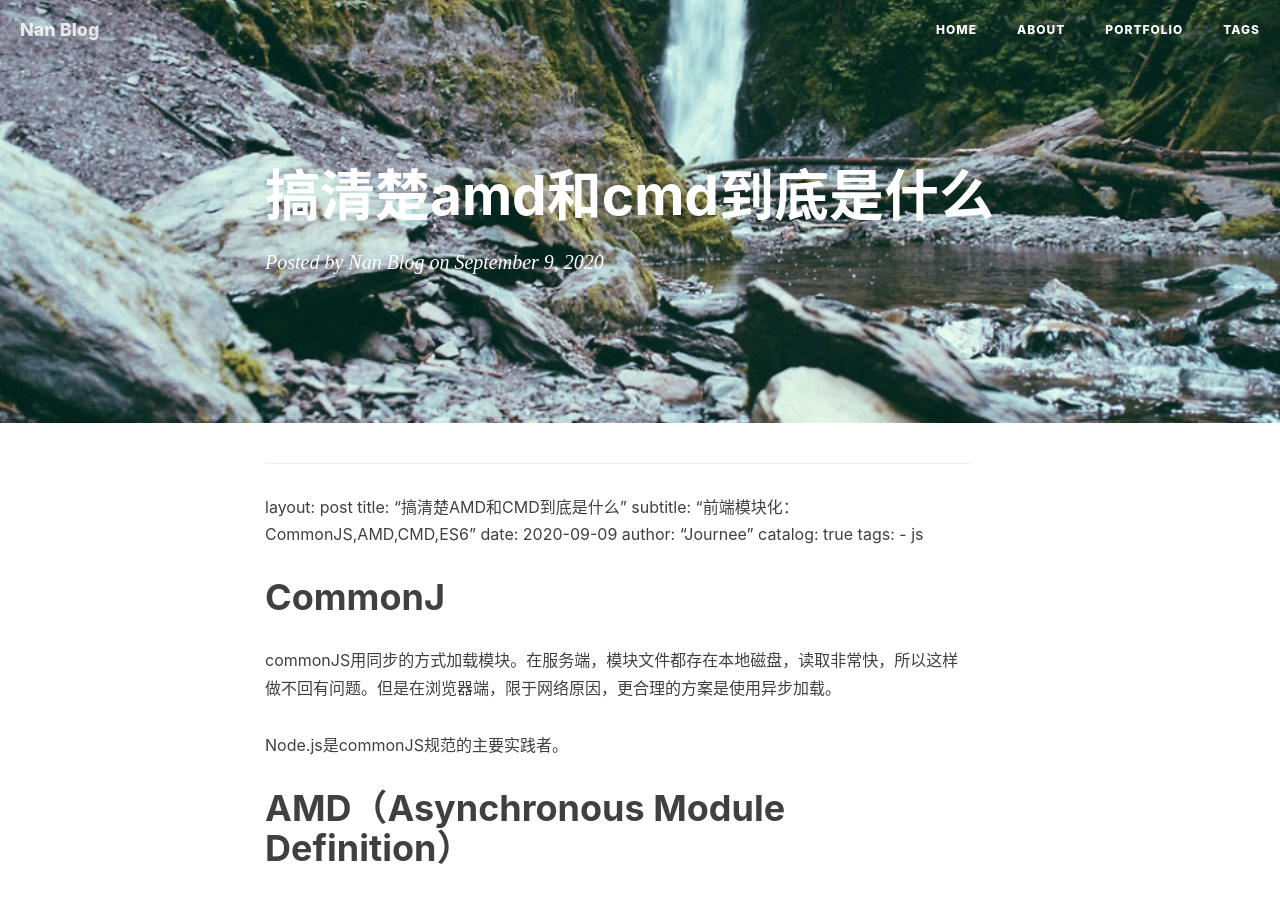
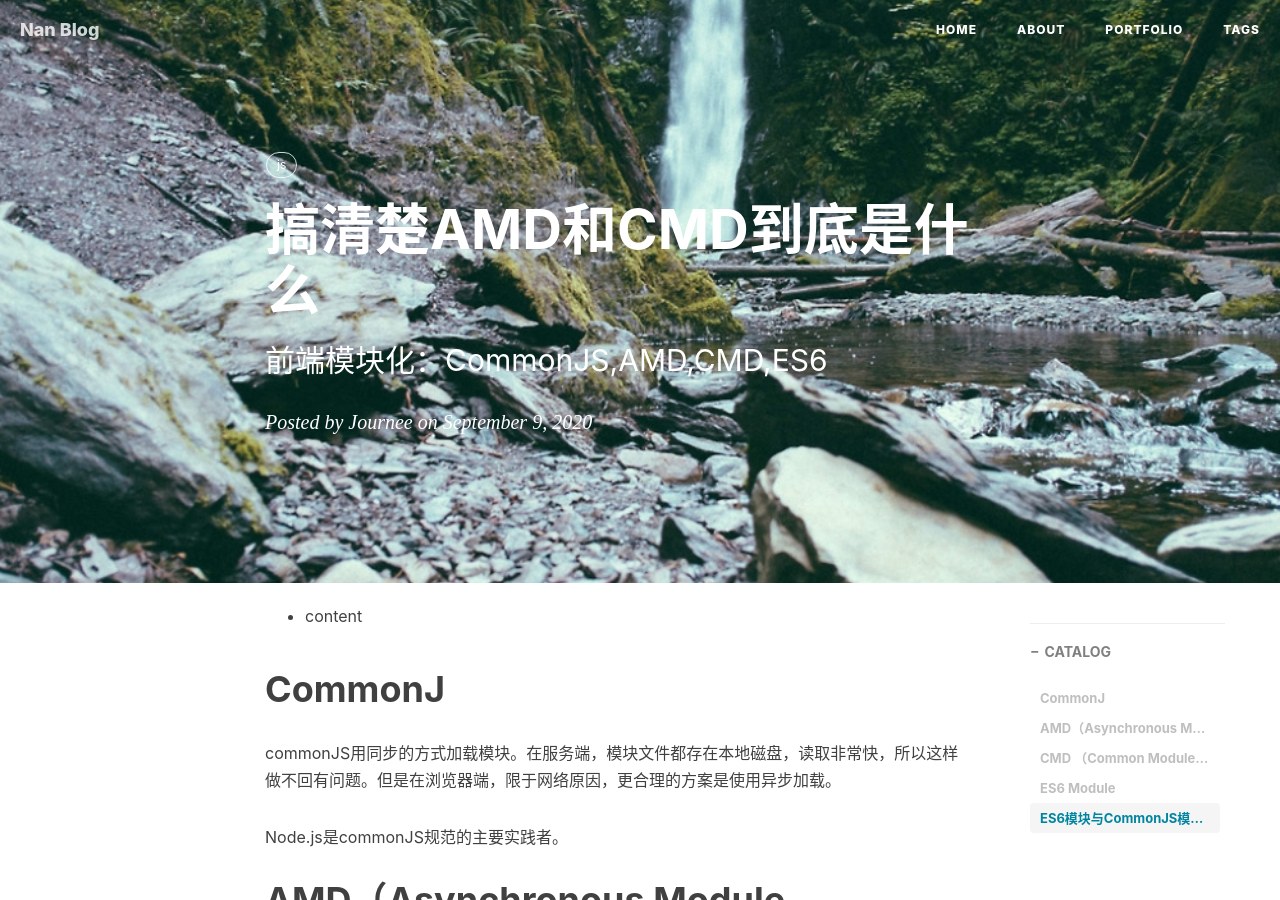
Before and after one commit to mushroommie/try-for-github-pages, a Jekyll site: the page built from _posts/2020-09-09-搞清楚AMD和CMD到底是什么.md, in a window 1280 px wide and 900 px high. Built offline with Jekyll 4.4.1, drawn with Linux system fonts in a browser that asks for light colours; nearby versions of some CDN libraries; our own code applies the rules of GitHub Pages for plain Markdown files; comment, search, counter and statistics services are not loaded.

Commit message:
add --- to titile;add *content to content

```diff
--- a/_posts/2020-09-09-搞清楚AMD和CMD到底是什么.md
+++ b/_posts/2020-09-09-搞清楚AMD和CMD到底是什么.md
@@ -7,7 +7,9 @@ author: "Journee"
 catalog: true
 tags:
     - js
+---
 
+* content
 
 # CommonJ
 commonJS用同步的方式加载模块。在服务端，模块文件都存在本地磁盘，读取非常快，所以这样做不回有问题。但是在浏览器端，限于网络原因，更合理的方案是使用异步加载。
```
